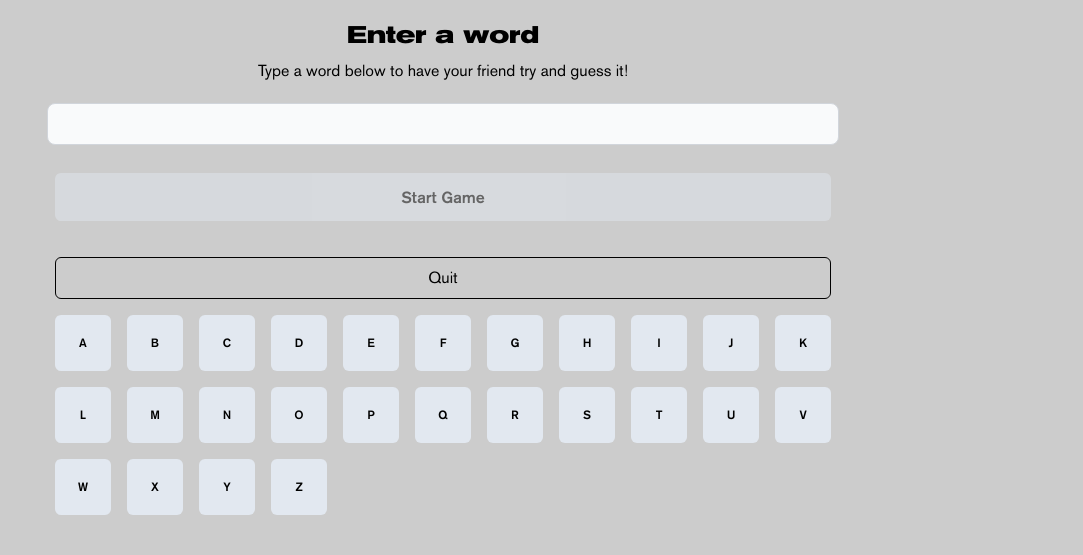
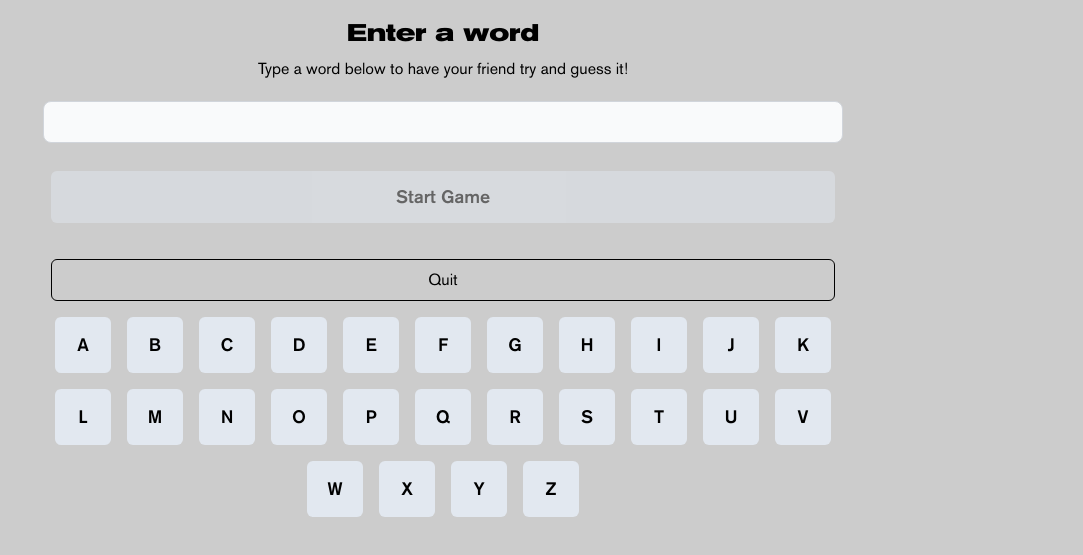
Before and after one commit to ilyeezy/hangman-game, a website built with Vite: page index.html in a window 1280 px wide. Both pictures are taken after a click on the button "Two Players". Shown: the part 239-794 px from the top of the page, without its empty margins (197-1280 px from the left). Built offline with nearby package versions, Linux system fonts and the light colour scheme.

Commit message:
fix keyboard css

```diff
--- a/src/css/style.css
+++ b/src/css/style.css
@@ -46,7 +46,7 @@ body {
     @apply text-2xl sm:text-4xl md:text-5xl font-bold;
   }
   .button-primary {
-    @apply bg-slate-200 text-sm sm:text-base rounded-md font-medium  enabled:hover:bg-slate-300  p-3 enabled:dark:bg-indigo-600 enabled:dark:hover:bg-indigo-700 disabled:opacity-50 disabled:cursor-not-allowed;
+    @apply bg-slate-200 xs:text-xs sm:text-lg  rounded-md font-medium  enabled:hover:bg-slate-300  p-3 enabled:dark:bg-indigo-600 enabled:dark:hover:bg-indigo-700 disabled:opacity-50 disabled:cursor-not-allowed;
   }
   .button-secondary {
     @apply border border-black hover:bg-slate-100 dark:border-white dark:hover:bg-zinc-600 rounded-md w-52;
@@ -58,10 +58,10 @@ body {
     @apply flex flex-row flex-wrap justify-center;
   }
   .keyboard {
-    @apply grid  grid-rows-3 grid-cols-11;
+    @apply flex flex-wrap justify-center max-w-[800px];
   }
   .keyboard-button {
-    @apply md:w-14 md:h-14 sm:w-10 m-1 sm:m-2 xss:w-8 w-6 h-10 text-xs dark:bg-indigo-600 flex justify-center items-center disabled:opacity-30 disabled:cursor-not-allowed;
+    @apply md:w-14 md:h-14 sm:w-12 sm:h-12 m-1 sm:m-2 xss:w-8 w-6 h-8   dark:bg-indigo-600 flex justify-center items-center disabled:opacity-30 disabled:cursor-not-allowed;
   }
   .letter-guessed {
     @apply disabled:bg-green-500  dark:disabled:bg-green-500;
```
